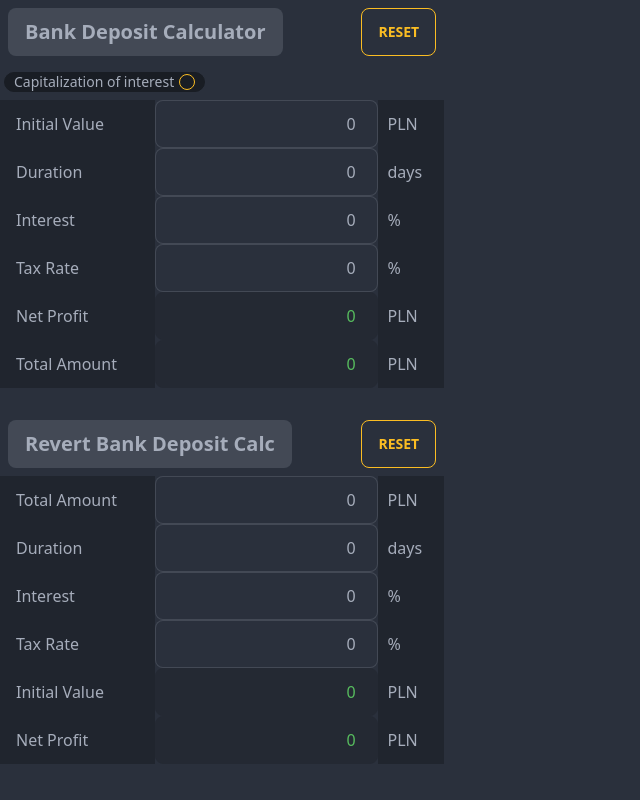
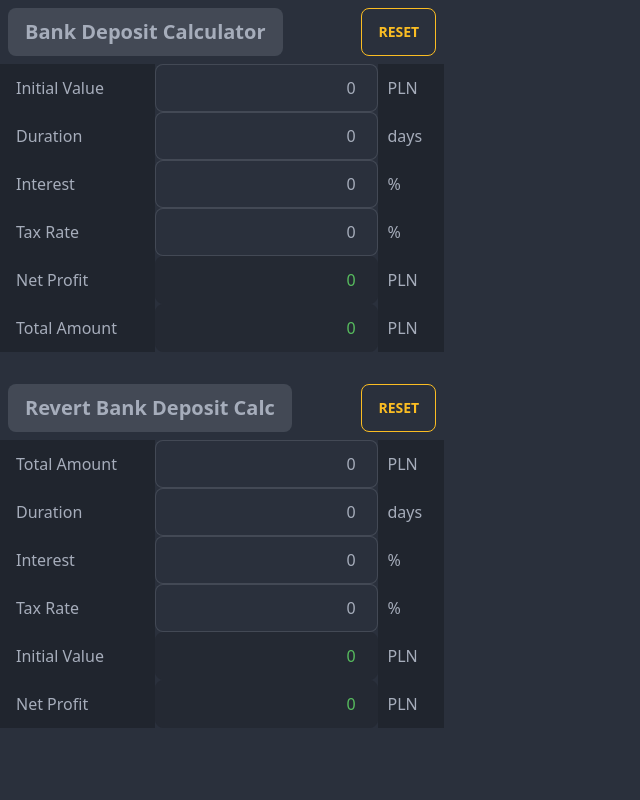
Before and after one commit to Avnfck/finance_calculators, a React (Vite) app: page / in a window 1280 px wide. Shown: the whole page, without its empty margins (0-640 px from the left). Built offline with nearby package versions, Linux system fonts and the light colour scheme.

Commit message:
reverted capitalization; spreading to work on branches per project stage

```diff
--- a/src/calculators/BankDeposit.tsx
+++ b/src/calculators/BankDeposit.tsx
@@ -3,14 +3,14 @@ import { CalcTitle } from '../components/CalcTitle';
 import { countNetProfit, countTotalAmount } from '../controllers/countProfit';
 import { InputRow } from '../components/InputRow';
 import { ResultRow } from '../components/ResultRow';
-import { Capitalization } from '../components/CapitalizationCheckbox';
 
 export type BankDepositData = {
   initValue: string;
   duration: string;
   interest: string;
   taxRate: string;
-  capitalization: boolean;
+  capitalizationValue: string;
+  capitalizationCheckbox: boolean;
 };
 type InputChangeEventType = { target: { value: any } };
 
@@ -24,7 +24,7 @@ export function BankDepositCalculator() {
       duration: '0',
       interest: '0',
       taxRate: '0',
-      capitalization: false,
+      capitalizationCheckbox: false,
     }
   );
 
@@ -40,6 +40,13 @@ export function BankDepositCalculator() {
       ...calcData,
       duration: e.target.value,
     });
+  }
+
+  function handleCapitalization(e: InputChangeEventType) {
+    setCalcData({
+      ...calcData,
+      capitalizationValue: e.target.value,
+    })
   }
 
   function handleInterestChange(e: InputChangeEventType) {
@@ -65,7 +72,8 @@ export function BankDepositCalculator() {
       duration: '0',
       interest: '0',
       taxRate: '0',
-      capitalization: false,
+      capitalizationValue: '0',
+      capitalizationCheckbox: false,
     });
   }
 
@@ -74,10 +82,8 @@ export function BankDepositCalculator() {
   }, [calcData]);
 
   return (
-    <>
       <div className="form-control">
         <CalcTitle name={'Bank Deposit Calculator'} reset={handleResetButton} />
-        <Capitalization value={calcData.capitalization} />
         <label className="input-group">
           <InputRow
             name={'Initial Value'}
@@ -110,6 +116,5 @@ export function BankDepositCalculator() {
           <ResultRow name={'Total Amount'} value={totalAmount || '0'} />
         </label>
       </div>
-    </>
   );
 }
--- a/src/components/CapitalizationCheckbox.tsx
+++ /dev/null
@@ -1,20 +0,0 @@
-type CapitalizationCheckbox = {
-  value: boolean;
-};
-
-export function Capitalization({ value }: CapitalizationCheckbox) {
-  return (
-    <div className="form-control">
-      <label className="cursor-pointer label">
-        <div className="badge badge-neutral">
-          Capitalization of interest
-          <input
-            type="checkbox"
-            checked={value}
-            className="checkbox checkbox-warning checkbox-xs"
-          />
-        </div>
-      </label>
-    </div>
-  );
-}
```
